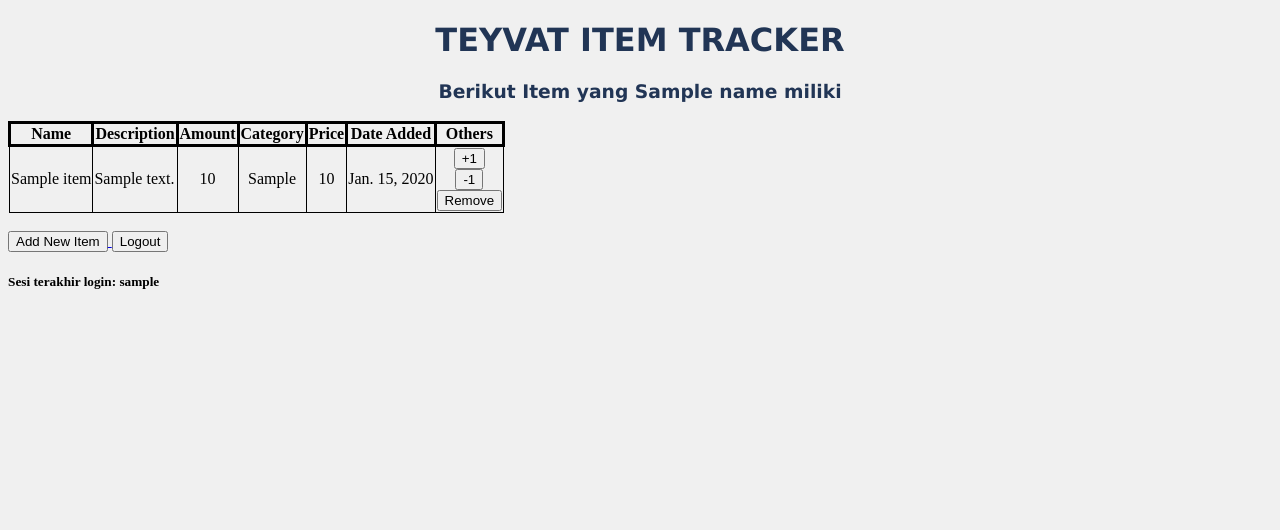
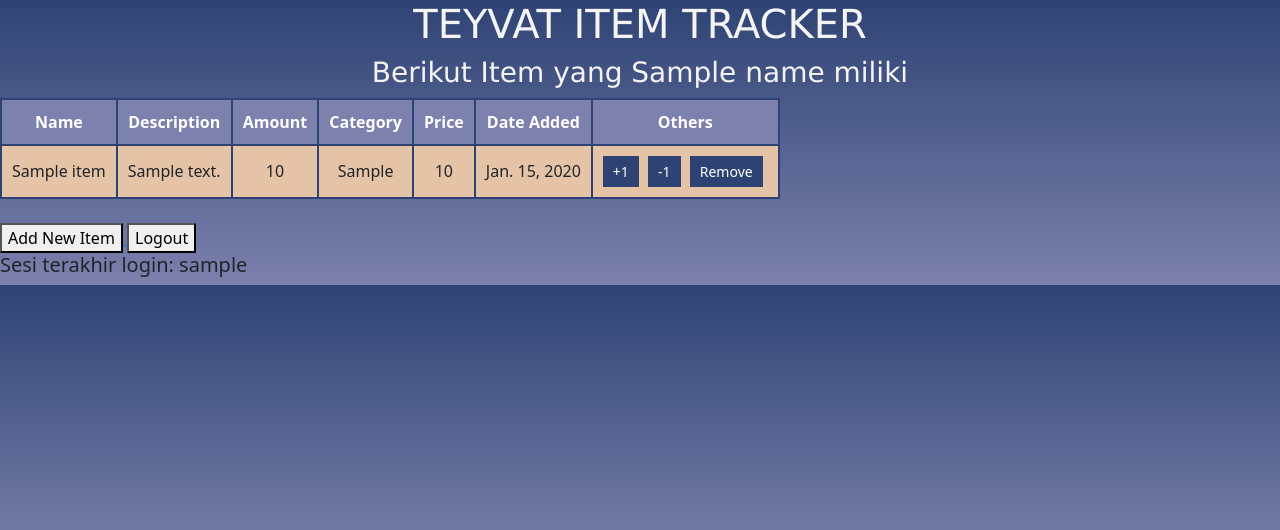
Before and after one commit to fionafrm/Teyvat_Item_Tracker, a Django app: template main/templates/main.html in a window 1280 px wide. Shown: the top 530 px of the page. Run offline with Django 4.2, Linux system fonts and the light colour scheme; tables that the repository leaves empty hold one stand-in row (values such as "Sample post"); the template is opened without the code that fills it: values that come from a table or form of the project are taken from there, most other values are stand-ins (such as "Sample title", 1, 10 or a date in 2020).

Commit message:
Sudah menyelesaikan Tugas 5

```diff
--- a/main/templates/main.html
+++ b/main/templates/main.html
@@ -1,31 +1,84 @@
 {% extends 'base.html' %}
 
 {% block content %}
-    <h1 style="text-align: center;font-family: Verdana;color: #213555;">TEYVAT ITEM TRACKER</h1>
-    <h3 style="text-align: center;font-family: Verdana;color: #213555;">Berikut Item yang {{name}} miliki</h3>
+    <style>
+        body {
+            background: linear-gradient(to top, #7C81AD, #2E4374);
+        }
+        h1, h3 {
+            text-align: center;
+            color: #f4f4f4;
+            font-family: Verdana;
+        }
 
-    <table style="border-collapse: collapse;">
+        .table {
+            align-items: center;
+            text-align: center;
+            background-color: #f4f4f4;
+            border-radius: 5px;
+            width: 80%;
+            max-width: 800px;
+            padding: 20px;
+            margin-top: 20px;
+        }
+        table th {
+            text-align: center;
+            background-color: #7C81AD;
+            color: white;
+            padding: 10px;
+            border: 2px solid #2E4374;
+        }
+
+        table td {
+            text-align: center;
+            background-color: #E5C3A6;
+            padding: 10px;
+            border: 2px solid #2E4374;
+        }
+
+        /* Style untuk tombol di dalam tabel */
+        form {
+            display: inline;
+        }
+
+        form button {
+            background-color: #2E4374;
+            color: white;
+            padding: 5px 10px;
+            border: none;
+            text-align: center;
+            display: inline-block;
+            font-size: 14px;
+            cursor: pointer;
+            margin-right: 5px;
+        }
+    </style>
+    <h1>TEYVAT ITEM TRACKER</h1>
+    <h3>Berikut Item yang {{name}} miliki</h3>
+
+    <div class = "tabel">
+        <table>
             <tr>
-            <th style="border: 3px solid black;">Name</th>
-            <th style="border: 3px solid black;">Description</th>
-            <th style="border: 3px solid black;">Amount</th>
-            <th style="border: 3px solid black;">Category</th>
-            <th style="border: 3px solid black;">Price</th>
-            <th style="border: 3px solid black;">Date Added</th>
-            <th style="border: 3px solid black;">Others</th>
+                <th>Name</th>
+                <th>Description</th>
+                <th>Amount</th>
+                <th>Category</th>
+                <th>Price</th>
+                <th>Date Added</th>
+                <th>Others</th>
             </tr>
 
             {% comment %} Berikut cara memperlihatkan data produk di bawah baris ini {% endcomment %}
 
             {% for item in items %}
                 <tr>
-                <td style="border: 1px solid black;">{{item.name}}</td>
-                <td style="border: 1px solid black;">{{item.description}}</td>
-                <td style="border: 1px solid black;text-align: center;">{{item.amount}}</td>
-                <td style="border: 1px solid black;text-align: center;">{{item.category}}</td>
-                <td style="border: 1px solid black;text-align: center;">{{item.price}}</td>
-                <td style="border: 1px solid black;text-align: center;">{{item.date_added}}</td>
-                <td style="border: 1px solid black;text-align: center;">
+                    <td>{{item.name}}</td>
+                    <td>{{item.description}}</td>
+                    <td>{{item.amount}}</td>
+                    <td>{{item.category}}</td>
+                    <td>{{item.price}}</td>
+                    <td>{{item.date_added}}</td>
+                    <td>
                         <form method="post">
                             {% csrf_token %}
                             <input type="hidden" name="action" value="increase">
@@ -48,6 +101,7 @@
                 </tr>
             {% endfor %}
         </table>
+    </div>
 
     <br />
 
--- a/templates/base.html
+++ b/templates/base.html
@@ -2,6 +2,7 @@
 <!DOCTYPE html>
 <html lang="en">
     <head>
+        {% block meta %}
         <meta charset="UTF-8" />
         <meta
             name="viewport"
@@ -12,8 +13,11 @@
                 background-color: #F0F0F0;
             }
         </style>
-        {% block meta %}
         {% endblock meta %}
+        <link href="https://cdn.jsdelivr.net/npm/bootstrap@5.3.2/dist/css/bootstrap.min.css" rel="stylesheet" integrity="sha384-T3c6CoIi6uLrA9TneNEoa7RxnatzjcDSCmG1MXxSR1GAsXEV/Dwwykc2MPK8M2HN" crossorigin="anonymous">
+        <script src="https://code.jquery.com/jquery-3.6.0.min.js" integrity="sha384-KyZXEAg3QhqLMpG8r+J4jsl5c9zdLKaUk5Ae5f5b1bw6AUn5f5v8FZJoMxm6f5cH1" crossorigin="anonymous"></script>
+        <script src="https://cdn.jsdelivr.net/npm/@popperjs/core@2.11.8/dist/umd/popper.min.js" integrity="sha384-I7E8VVD/ismYTF4hNIPjVp/Zjvgyol6VFvRkX/vR+Vc4jQkC+hVqc2pM8ODewa9r" crossorigin="anonymous"></script>
+        <script src="https://cdn.jsdelivr.net/npm/bootstrap@5.3.2/dist/js/bootstrap.min.js" integrity="sha384-BBtl+eGJRgqQAUMxJ7pMwbEyER4l1g+O15P+16Ep7Q9Q+zqX6gSbd85u4mG4QzX+" crossorigin="anonymous"></script>
     </head>
 
     <body>
```
Also changed, not shown: main/templates/create_item.html (+48 -2 lines), main/templates/login.html (+43 -0 lines), main/templates/register.html (+46 -1 lines), README.md. Lines whose indentation alone changed are shown as unchanged.
